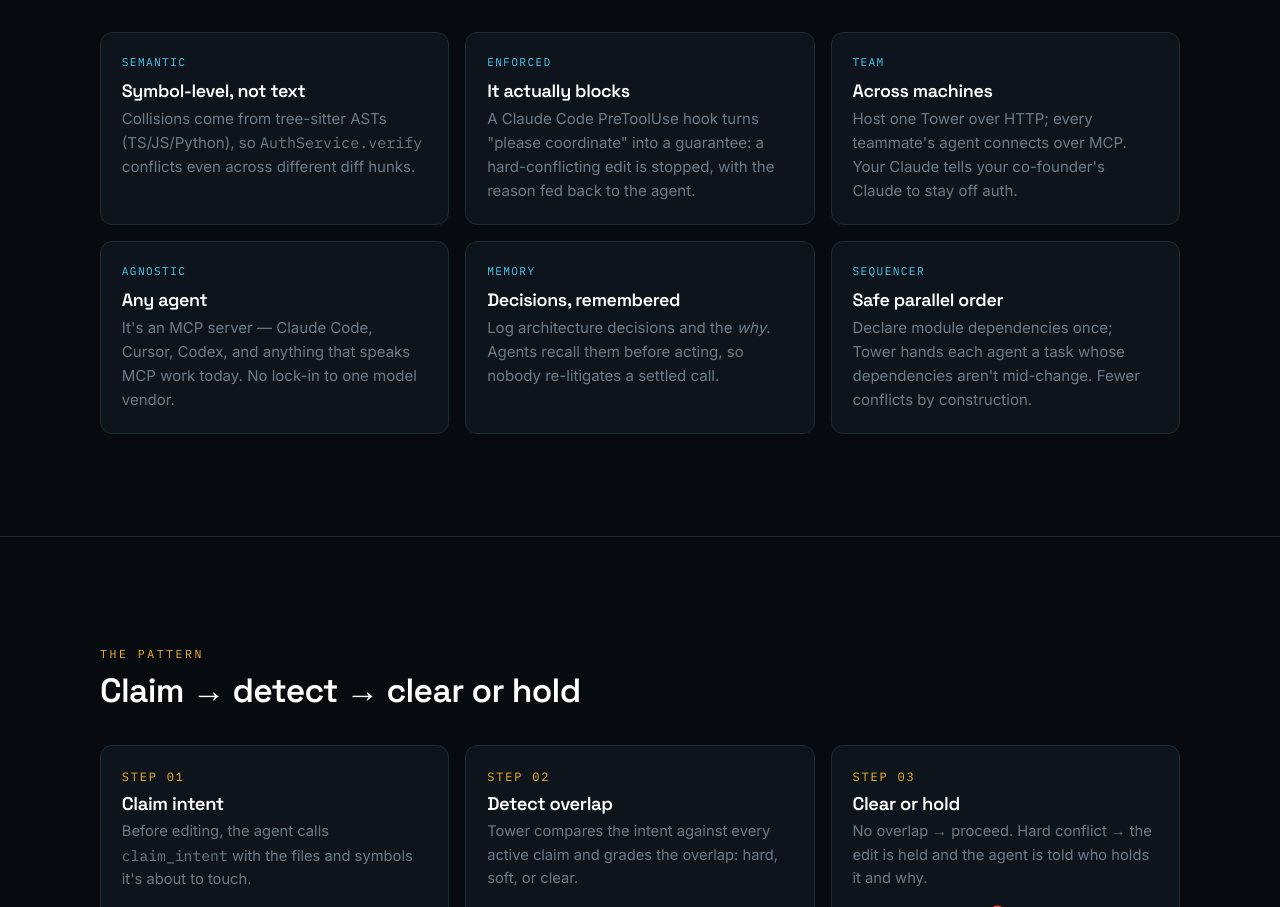
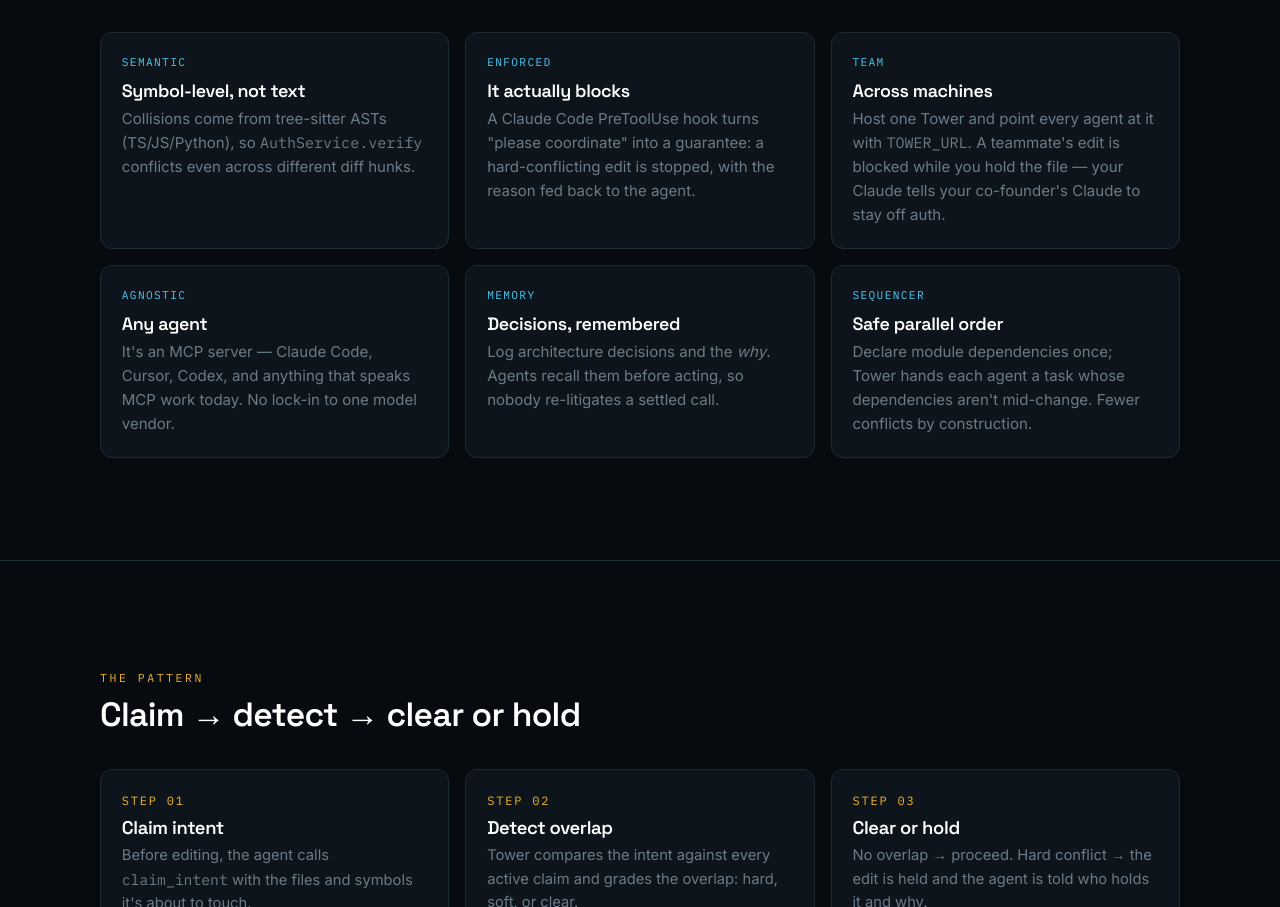
Before and after one commit to Rohanxmalik/Tower, a website: page site/index.html in a window 1280 px wide. Shown: the part 2016-2923 px from the top of the page. Drawn offline with Linux system fonts and the light colour scheme; no server answers.

Commit message:
docs(site): tout cross-machine enforcement now that it ships (TOWER_URL)
Co-Authored-By: Claude Opus 4.8 <noreply@anthropic.com>

```diff
--- a/site/index.html
+++ b/site/index.html
@@ -308,7 +308,7 @@
         <div class="grid">
           <div class="card"><div class="tag">semantic</div><h3>Symbol-level, not text</h3><p>Collisions come from tree-sitter ASTs (TS/JS/Python), so <span class="mono">AuthService.verify</span> conflicts even across different diff hunks.</p></div>
           <div class="card"><div class="tag">enforced</div><h3>It actually blocks</h3><p>A Claude Code PreToolUse hook turns "please coordinate" into a guarantee: a hard-conflicting edit is stopped, with the reason fed back to the agent.</p></div>
-          <div class="card"><div class="tag">team</div><h3>Across machines</h3><p>Host one Tower over HTTP; every teammate's agent connects over MCP. Your Claude tells your co-founder's Claude to stay off auth.</p></div>
+          <div class="card"><div class="tag">team</div><h3>Across machines</h3><p>Host one Tower and point every agent at it with <span class="mono">TOWER_URL</span>. A teammate's edit is blocked while you hold the file — your Claude tells your co-founder's Claude to stay off auth.</p></div>
           <div class="card"><div class="tag">agnostic</div><h3>Any agent</h3><p>It's an MCP server — Claude Code, Cursor, Codex, and anything that speaks MCP work today. No lock-in to one model vendor.</p></div>
           <div class="card"><div class="tag">memory</div><h3>Decisions, remembered</h3><p>Log architecture decisions and the <em>why</em>. Agents recall them before acting, so nobody re-litigates a settled call.</p></div>
           <div class="card"><div class="tag">sequencer</div><h3>Safe parallel order</h3><p>Declare module dependencies once; Tower hands each agent a task whose dependencies aren't mid-change. Fewer conflicts by construction.</p></div>
```
